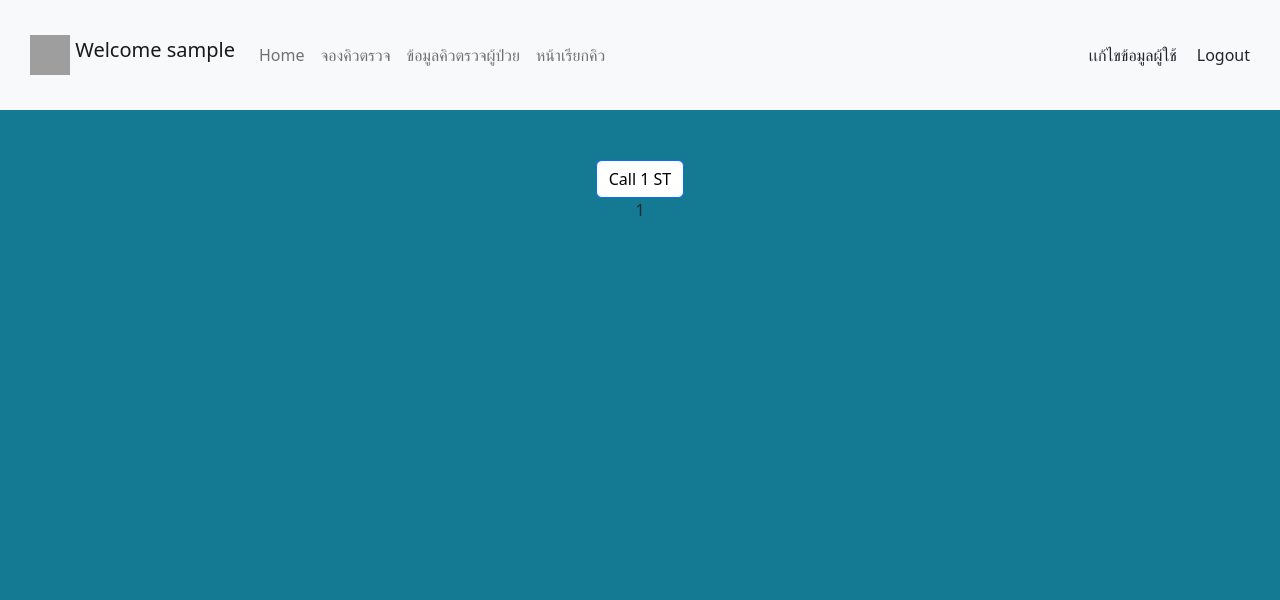
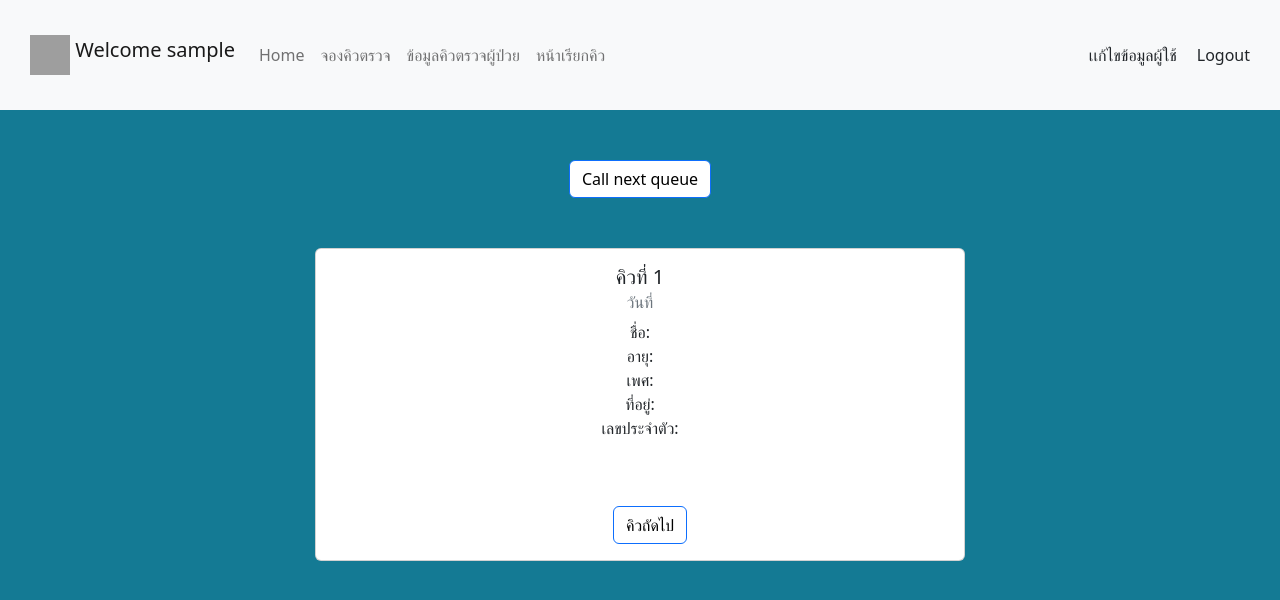
Before and after one commit to DetroittTxP/fullstack-hospital, a React (Vite) app in the folder frontend/: page /callqueue in a window 1280 px wide. Shown: the top 600 px of the page. Built offline with nearby package versions, Linux system fonts and the light colour scheme; no server answers; sample sign-in values are in the browser's storage; grey boxes are pictures that could not be loaded.

Commit message:
heeeeeeeeeeeeee

```diff
--- a/frontend/src/App.css
+++ b/frontend/src/App.css
@@ -104,3 +104,10 @@
   color: black;
   margin-top: 50px;
 }
+
+.callqueue-card{
+  margin: 0 auto;
+  margin-top: 50px;
+  width:650px;
+
+}
--- a/frontend/src/components/Queue/Callqueue.tsx
+++ b/frontend/src/components/Queue/Callqueue.tsx
@@ -1,18 +1,73 @@
-import {useState,FC} from 'react';
-import {Button,Card} from 'react-bootstrap'
+import { useState, FC, useEffect } from 'react';
+import { Button, Card } from 'react-bootstrap'
 import { QueuePatient } from '../../type';
+import axios from 'axios';
 
-const Callqueue:FC = () => {
+const Callqueue: FC = () => {
 
-    const [patientqueue,Setpatientqueue] = useState([1,2,3,4,5,6,7,8,9,10])
+    const LoggedInUsername = localStorage.getItem('username')?.replace(/^"(.*)"$/, '$1')
+    const [patientqueue, Setpatientqueue] = useState<QueuePatient[]>([{
+        id: 0,
+        name: '',
+        age: '',
+        gender: '',
+        address: '',
+        id_card: '',
+        date: '',
+        creator: LoggedInUsername || undefined
+    }]);
+    const [runqueue,Setrunqueue] = useState<number>(1);
+
+
+    useEffect(() => {
+        axios.get(`http://localhost:5555/getqueuedata?LoggedInUsername=${LoggedInUsername}`)
+        .then(res => {
+            Setpatientqueue(res.data)
+        })
+        .catch(err=> alert(err))
+
+    },[])
+
+    const onCallnextQueue=(id:number)=>{
+        if(patientqueue.length === 1){
+            alert('No more queue');
+            return;
+        }
+        let newqueue = patientqueue.filter((e) => e.id !== id)
+        Setpatientqueue(newqueue)
+        Setrunqueue(runqueue+1);
+
+    }
 
 
 
-    return(
+    return (
         <div className='callqueue-patient'>
-             <Button onClick={()=>{Setpatientqueue((prev) => prev.slice(1))}}>Call 1 ST</Button>
-             <p>{patientqueue[0]}</p>
+            <Button onClick={() => { Setpatientqueue((prev) => prev.slice(1)) }}>Call next queue</Button>
+            <div className='callqueue-card' >
+
+                <Card >
+                    <Card.Body>
+                        <Card.Title>คิวที่ {runqueue}</Card.Title>
+                        <Card.Subtitle className="mb-2 text-muted">วันที่ {patientqueue[0].date}</Card.Subtitle>
+                        <Card.Text>
+                          ชื่อ: {patientqueue[0].name}<br/>
+                          อายุ: {patientqueue[0].age}<br/>
+                          เพศ: {patientqueue[0].gender}<br/>
+                          ที่อยู่: {patientqueue[0].address}<br/>
+                          เลขประจำตัว: {patientqueue[0].id_card}
+                        </Card.Text>
+                        <Button onClick={()=>onCallnextQueue(patientqueue[0].id)} style={{marginLeft:20}}>คิวถัดไป</Button>
+
+                    </Card.Body>
+                </Card>
+
+            </div>
+
         </div>
+
+
+
     )
 }
 
```
